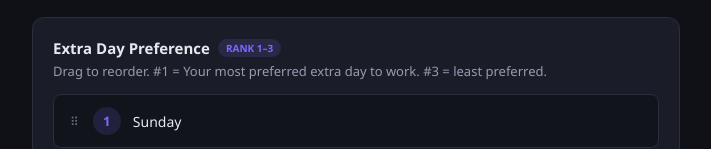
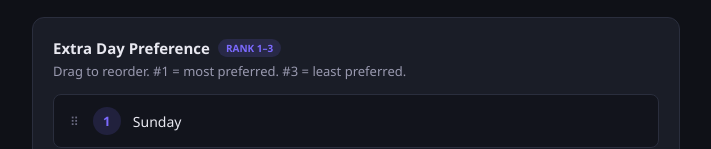
Before and after one commit to sarwaan98-max/PA-Peak-Pole, a plain HTML site: page index.html in a window 1280 px wide. Shown: the part 651-800 px from the top of the page, without its empty margins (284-995 px from the left). Drawn offline with Linux system fonts and the light colour scheme.

Commit message:
Add files via upload

```diff
--- a/index.html
+++ b/index.html
@@ -172,7 +172,7 @@ textarea{resize:vertical;min-height:80px}
 
     <div class="section">
       <div class="section-title">Extra Day Preference <span class="badge">Rank 1–3</span></div>
-      <p class="section-desc">Drag to reorder. #1 = Your most preferred extra day to work. #3 = least preferred.</p>
+      <p class="section-desc">Drag to reorder. #1 = most preferred. #3 = least preferred.</p>
       <ul class="rank-list" id="dayOffRank">
         <li class="rank-item" draggable="true" data-value="Sunday"><span class="drag-handle">⠿</span><span class="rank-num">1</span><span class="rank-label">Sunday</span></li>
         <li class="rank-item" draggable="true" data-value="Monday"><span class="drag-handle">⠿</span><span class="rank-num">2</span><span class="rank-label">Monday</span></li>
@@ -560,7 +560,7 @@ function renderResults() {
     return '<div class="dist-row"><span class="dist-label">' + s + '</span><div class="dist-wrap"><div class="dist-fill" style="width:' + (n>0?(sFirst[s]/n*100):0) + '%;background:' + colors[i] + '"></div></div><span class="dist-count">' + sFirst[s] + '</span></div>';
   }).join('');
 
-  // Extra work day averages
+  // Extra day preference averages
   var dSum = {}, dFirst = {};
   days.forEach(function(d) { dSum[d] = 0; dFirst[d] = 0; });
   allResponses.forEach(function(r) {
```
